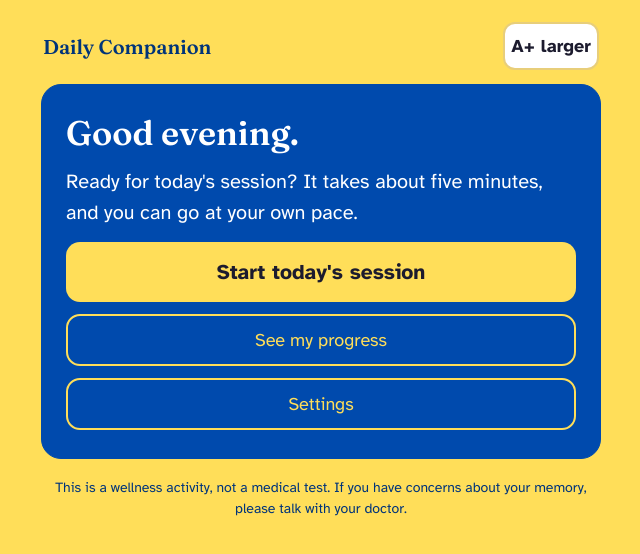
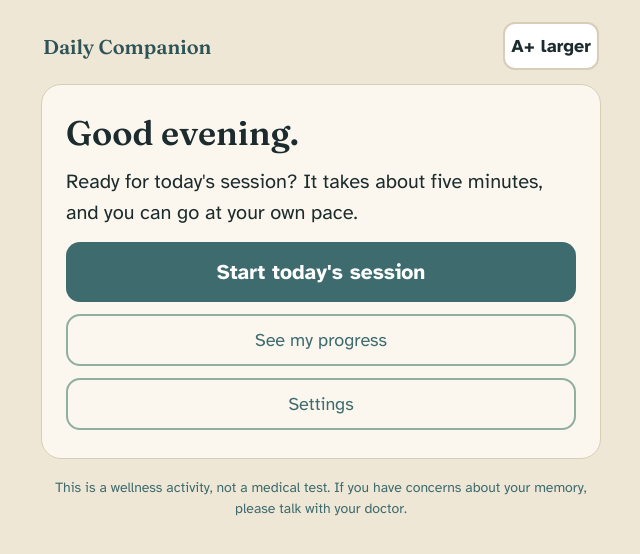
Before and after one commit to Namoos99/cognitive-companion, a React (Vite) app: page / in a window 1280 px wide. Shown: the top 554 px of the page, without its empty margins (319-959 px from the left). Built offline with nearby package versions, Linux system fonts and the light colour scheme.

Commit message:
Revert to original earthy palette

```diff
--- a/src/App.jsx
+++ b/src/App.jsx
@@ -288,22 +288,14 @@ export default function App() {
                 style={{
                   height: "8px",
                   borderRadius: "4px",
-                  // White track on the yellow page; the current step is
-                  // burgundy so position stays obvious at a glance.
-                  // All burgundy: solid marks the current step, and
-                  // lighter tints show what's done and what's ahead.
                   background:
-                    i === stepIndex
-                      ? C.terracotta
-                      : i < stepIndex
-                      ? "rgba(112, 9, 29, 0.55)"
-                      : "rgba(112, 9, 29, 0.18)",
+                    i < stepIndex ? C.sage : i === stepIndex ? C.terracotta : C.line,
                 }}
               />
               <span
                 style={{
                   fontSize: S.fs(13),
-                  color: i === stepIndex ? C.terracotta : C.tealDark,
+                  color: i === stepIndex ? C.forest : C.teal,
                   fontWeight: i === stepIndex ? 700 : 400,
                 }}
               >
@@ -322,7 +314,7 @@ export default function App() {
       <p
         style={{
           fontSize: S.fs(14),
-          color: C.onSand,
+          color: C.teal,
           maxWidth: "560px",
           textAlign: "center",
           marginTop: "18px",
--- a/src/index.css
+++ b/src/index.css
@@ -11,7 +11,7 @@ body,
 }
 
 body {
-  background: #FFDE59;
+  background: #efe7d6;
   -webkit-font-smoothing: antialiased;
 }
 
@@ -19,7 +19,7 @@ body {
 button:focus-visible,
 textarea:focus-visible,
 input:focus-visible {
-  outline: 3px solid #70091D;
+  outline: 3px solid #c4622d;
   outline-offset: 2px;
 }
 
--- a/src/screens.jsx
+++ b/src/screens.jsx
@@ -20,41 +20,21 @@ const SLEEP = [
 ];
 
 export function Welcome({ S, greeting, doneToday, onStart, onProgress, onSettings }) {
-  // The welcome screen is the branded hero: blue card on the yellow
-  // page, white text, yellow buttons (solid = primary, outlined = the
-  // two secondary actions, so hierarchy survives the single colour).
-  // Task screens stay on the near-white card, because that's where the
-  // actual reading happens.
-  // Contrast here: white on blue 8.1:1, yellow on blue 6.1:1,
-  // ink on the yellow button 12.7:1.
-  const card = {
-    ...S.card,
-    background: C.teal,
-    border: `1px solid ${C.teal}`,
-  };
-  const heading = { ...S.h1, color: "#FFFFFF" };
-  const body = { ...S.body, color: "#FFFFFF" };
-  const ghost = {
-    ...S.quietButton,
-    color: C.yellow,
-    border: `2px solid ${C.yellow}`,
-  };
-
   return (
-    <div style={card}>
-      <h1 style={heading}>{greeting}.</h1>
-      <p style={body}>
+    <div style={S.card}>
+      <h1 style={S.h1}>{greeting}.</h1>
+      <p style={S.body}>
         {doneToday
           ? "You've already completed today's session — wonderful. You're welcome to do another round, or look back at your progress."
           : "Ready for today's session? It takes about five minutes, and you can go at your own pace."}
       </p>
-      <button style={S.bigButton(C.yellow, C.forest)} onClick={onStart}>
+      <button style={S.bigButton()} onClick={onStart}>
         {doneToday ? "Do another session" : "Start today's session"}
       </button>
-      <button style={ghost} onClick={onProgress}>
+      <button style={S.quietButton} onClick={onProgress}>
         See my progress
       </button>
-      <button style={ghost} onClick={onSettings}>
+      <button style={S.quietButton} onClick={onSettings}>
         Settings
       </button>
     </div>
@@ -279,22 +259,10 @@ export function Summary({ S, recallScore, fluencyCount, category, nudge, onProgr
 }
 
 export function Progress({ S, history, onHome }) {
-  // Overview screens (welcome, progress, settings) use the blue brand
-  // card; exercise screens stay near-white, since that's where the
-  // reading and the actual tasks happen.
-  const card = { ...S.card, background: C.teal, border: `1px solid ${C.teal}` };
-  const heading = { ...S.h1, color: "#FFFFFF" };
-  const body = { ...S.body, color: "#FFFFFF" };
-  const muted = { ...S.body, color: "rgba(255, 255, 255, 0.9)" };
-  const ghost = {
-    ...S.quietButton,
-    color: C.yellow,
-    border: `2px solid ${C.yellow}`,
-  };
-
   // Chart window: starts at the user's FIRST session date (so a new
   // user never sees "missed" days from before they began) and grows to
-  // a sliding 14-day window over time.
+  // a sliding 14-day window over time. Missing days inside the window
+  // show as rest-day dots.
   const todayStamp = todayKey();
   const earliest = history.reduce(
     (min, e) => (e.date < min ? e.date : min),
@@ -318,6 +286,9 @@ export function Progress({ S, history, onHome }) {
   }
   const checkins = recent.filter((d) => d.checkedIn).length;
 
+  // Tap-to-reveal day details. Hover tooltips are invisible on touch
+  // devices and undiscoverable for many users; tapping a bar shows the
+  // day's details in a panel below the chart instead.
   const [selected, setSelected] = React.useState(null);
 
   const friendly = (key) => {
@@ -329,24 +300,25 @@ export function Progress({ S, history, onHome }) {
     });
   };
 
+  const todayIso = todayKey();
   const selectedDay = recent.find((x) => x.date === selected);
 
   return (
-    <div style={card}>
-      <h1 style={heading}>My progress</h1>
+    <div style={S.card}>
+      <h1 style={S.h1}>My progress</h1>
       {history.length === 0 ? (
-        <p style={body}>
+        <p style={S.body}>
           Your progress will appear here after your first session. Today is a
           lovely day to start.
         </p>
       ) : (
         <>
           {recent.length === 1 ? (
-            <p style={body}>
+            <p style={S.body}>
               You completed your first session today. Wonderful start.
             </p>
           ) : (
-            <p style={body}>
+            <p style={S.body}>
               You've checked in <strong>{checkins}</strong> of the last{" "}
               <strong>{recent.length}</strong> days.{" "}
               {checkins >= recent.length * 0.6
@@ -354,7 +326,7 @@ export function Progress({ S, history, onHome }) {
                 : "Every visit counts."}
             </p>
           )}
-          <p style={{ ...muted, fontSize: S.fs(16) }}>
+          <p style={{ ...S.body, fontSize: S.fs(16), color: C.teal }}>
             Words remembered each day (out of 5). Tap any day for details:
           </p>
           <div
@@ -365,10 +337,11 @@ export function Progress({ S, history, onHome }) {
               height: "140px",
               marginTop: "8px",
               paddingBottom: "6px",
-              borderBottom: "2px solid rgba(255, 255, 255, 0.4)",
+              borderBottom: `2px solid ${C.line}`,
             }}
           >
             {recent.map((d) => {
+              const isToday = d.date === todayIso;
               const isSelected = selected === d.date;
               return (
                 <button
@@ -385,12 +358,10 @@ export function Progress({ S, history, onHome }) {
                     alignItems: "center",
                     justifyContent: "flex-end",
                     height: "100%",
-                    background: isSelected
-                      ? "rgba(255, 255, 255, 0.18)"
-                      : "transparent",
+                    background: isSelected ? "#fff" : "transparent",
                     border: "none",
                     borderRadius: "8px",
-                    outline: isSelected ? "3px solid #FFFFFF" : "none",
+                    outline: isSelected ? `3px solid ${C.terracotta}` : "none",
                     outlineOffset: "2px",
                     cursor: "pointer",
                     padding: 0,
@@ -402,7 +373,7 @@ export function Progress({ S, history, onHome }) {
                         width: "100%",
                         maxWidth: "26px",
                         height: `${(d.recall / 5) * 100}%`,
-                        background: C.yellow,
+                        background: isToday ? C.terracotta : C.teal,
                         borderRadius: "6px 6px 0 0",
                       }}
                     />
@@ -412,7 +383,7 @@ export function Progress({ S, history, onHome }) {
                         width: "10px",
                         height: "10px",
                         borderRadius: "50%",
-                        background: "rgba(255, 255, 255, 0.55)",
+                        background: C.sage,
                         marginBottom: "2px",
                       }}
                     />
@@ -426,7 +397,7 @@ export function Progress({ S, history, onHome }) {
               display: "flex",
               justifyContent: "space-between",
               fontSize: S.fs(14),
-              color: "rgba(255, 255, 255, 0.9)",
+              color: C.teal,
               marginTop: "6px",
             }}
           >
@@ -436,8 +407,8 @@ export function Progress({ S, history, onHome }) {
           <div
             aria-live="polite"
             style={{
-              background: C.card,
-              border: `2px solid ${selectedDay ? C.yellow : C.line}`,
+              background: "#fff",
+              border: `2px solid ${selectedDay ? C.sage : C.line}`,
               borderRadius: "14px",
               padding: "14px",
               marginTop: "14px",
@@ -460,13 +431,13 @@ export function Progress({ S, history, onHome }) {
               </p>
             )}
           </div>
-          <p style={{ ...muted, fontSize: S.fs(15), marginTop: "14px" }}>
+          <p style={{ ...S.body, fontSize: S.fs(15), color: C.teal, marginTop: "14px" }}>
             Small dots are rest days. Scores naturally go up and down; what
             helps most is coming back regularly.
           </p>
         </>
       )}
-      <button style={ghost} onClick={onHome}>
+      <button style={S.quietButton} onClick={onHome}>
         Back to home
       </button>
     </div>
@@ -474,26 +445,16 @@ export function Progress({ S, history, onHome }) {
 }
 
 export function Settings({ S, apiKey, onApiKeyChange, status, onSave, onHome }) {
-  const card = { ...S.card, background: C.teal, border: `1px solid ${C.teal}` };
-  const heading = { ...S.h1, color: "#FFFFFF" };
-  const body = { ...S.body, color: "#FFFFFF" };
-  const ghost = {
-    ...S.quietButton,
-    color: C.yellow,
-    border: `2px solid ${C.yellow}`,
-  };
-
   return (
-    <div style={card}>
-      <h1 style={heading}>Settings</h1>
-      <p style={body}>
+    <div style={S.card}>
+      <h1 style={S.h1}>Settings</h1>
+      <p style={S.body}>
         The app works fully without any setup. If you'd like fresh exercises
-        generated each day by Claude, a family member or caregiver can add an
-        Anthropic API key here — the project's Setup Guide walks through it
-        step by step. The key is stored only on this device.
+        generated each day by Claude, you can add an Anthropic API key. It is
+        stored only on this device.
       </p>
       <label
-        style={{ ...body, fontSize: S.fs(17), fontWeight: 700, display: "block", marginTop: "10px" }}
+        style={{ ...S.body, fontSize: S.fs(17), fontWeight: 700, display: "block", marginTop: "10px" }}
         htmlFor="api-key"
       >
         Anthropic API key (optional)
@@ -512,23 +473,20 @@ export function Settings({ S, apiKey, onApiKeyChange, status, onSave, onHome })
           padding: "12px 14px",
           borderRadius: "14px",
           border: `2px solid ${C.line}`,
-          background: C.card,
+          background: "#fff",
           color: C.forest,
           marginTop: "8px",
         }}
       />
       {status && (
-        <p
-          style={{ ...S.body, fontSize: S.fs(16), color: C.yellow, marginTop: "10px" }}
-          aria-live="polite"
-        >
+        <p style={{ ...S.body, fontSize: S.fs(16), color: C.teal, marginTop: "10px" }} aria-live="polite">
           {status}
         </p>
       )}
-      <button style={S.bigButton(C.yellow, C.forest)} onClick={onSave}>
+      <button style={S.bigButton()} onClick={onSave}>
         Save settings
       </button>
-      <button style={ghost} onClick={onHome}>
+      <button style={S.quietButton} onClick={onHome}>
         Back to home
       </button>
     </div>
--- a/src/theme.js
+++ b/src/theme.js
@@ -3,29 +3,14 @@
 // warm sand background is high-contrast without the glare of pure
 // white, which matters for aging eyes.
 export const C = {
-  // Brand palette from the Daily Companion logo:
-  //   blue #004AAD, yellow #FFDE59, burgundy #70091D
-  //
-  // Structure: YELLOW is the page, the BLUE card is the welcome hero
-  // (white text, yellow buttons), NEAR-WHITE cards carry all the
-  // reading on task screens, and BURGUNDY marks progress and accents.
-  //
-  // Measured contrast — ink on card ~15:1, blue on card 7.9:1,
-  // burgundy on card 11.7:1, white on blue page 8.1:1, yellow on blue
-  // page 6.1:1, ink on yellow card 12.7:1, white on burgundy 11.7:1.
-  //
-  // Key names are inherited from the original palette so components
-  // pick up the brand without edits.
-  forest: "#1C1B2E",     // body text on light surfaces
-  teal: "#004AAD",       // brand blue: primary buttons, secondary text
-  tealDark: "#00347A",   // deeper blue
-  terracotta: "#70091D", // brand burgundy: accents, today, focus rings
-  sage: "#9BB4E0",       // soft blue: secondary borders on cards
-  sand: "#FFDE59",       // page background (brand yellow)
-  card: "#FFFDF7",       // card surface: near-white for readable text
-  line: "#E8CE7A",       // warm gold: borders and dividers
-  yellow: "#FFDE59",     // brand yellow: welcome hero, current step
-  onSand: "#00347A",     // text that sits directly on the yellow page
+  forest: "#1C2B2D",
+  teal: "#3D6B6E",
+  tealDark: "#2E5457",
+  terracotta: "#C4622D",
+  sage: "#8FAF9F",
+  sand: "#EFE7D6",
+  card: "#FBF7EE",
+  line: "#D8CDB6",
 };
 
 // All type sizes route through a user-controlled scale (the A+ toggle).
```
